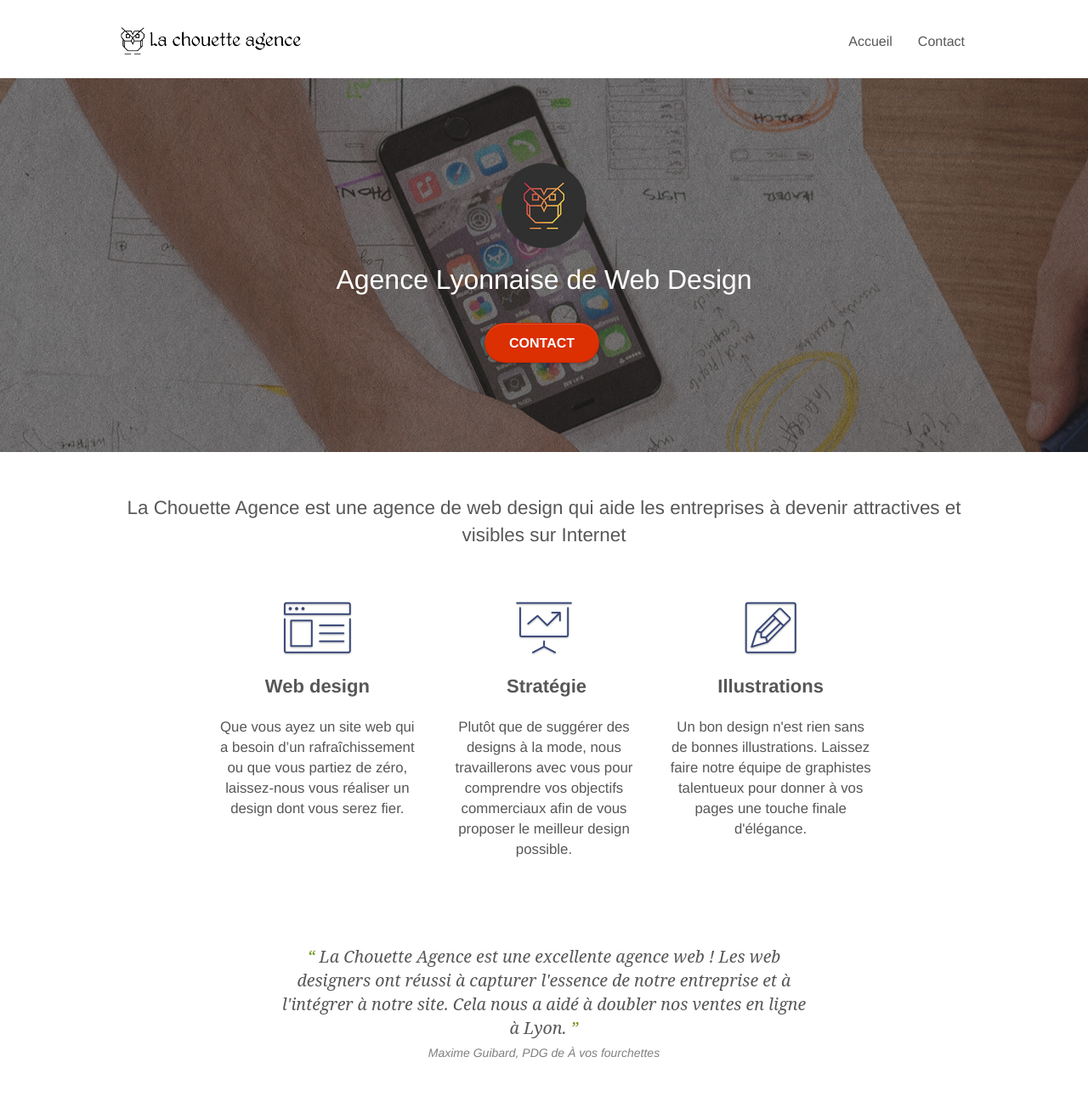
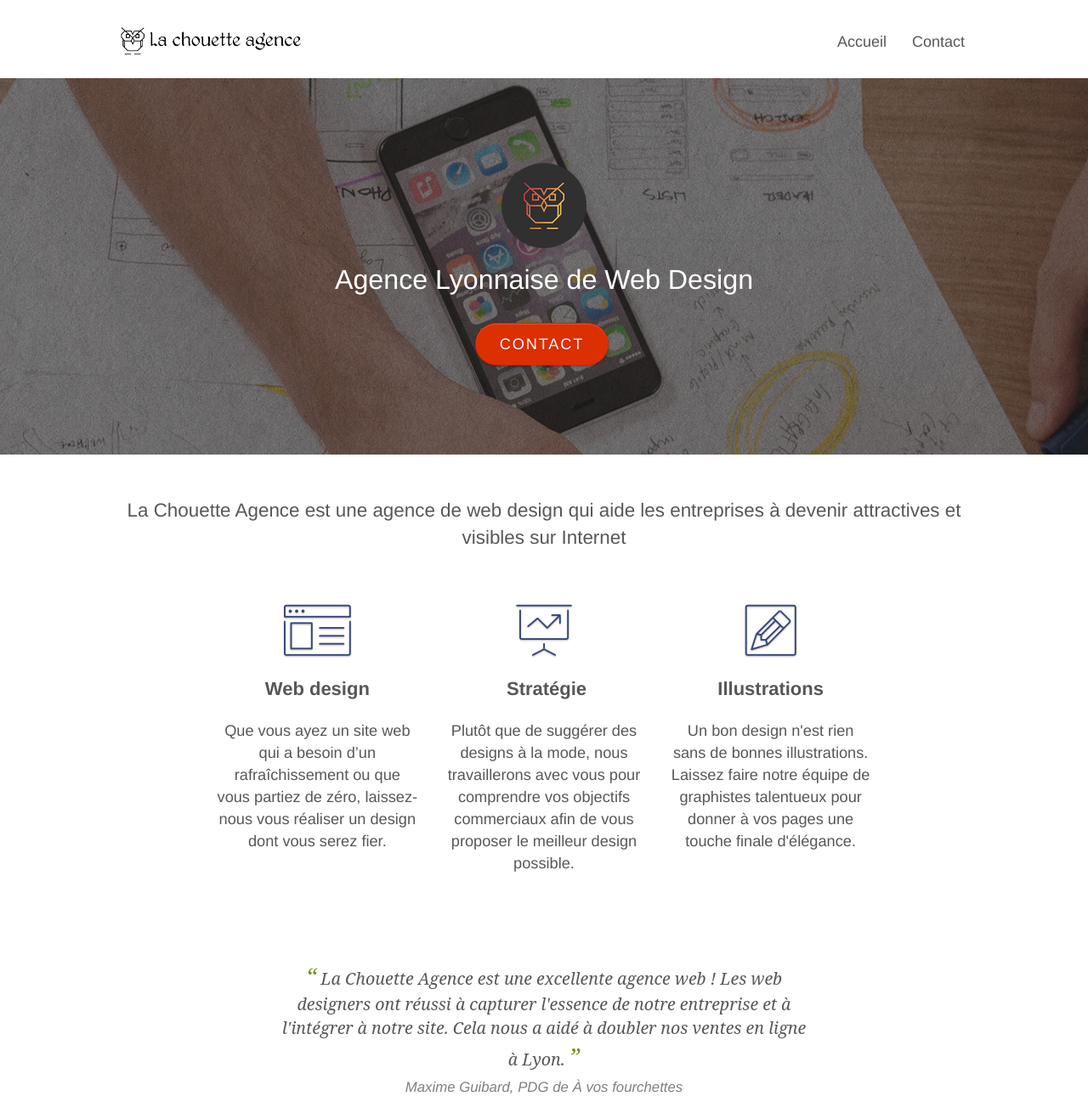
Before and after one commit to patrickcharda/La-chouette-agence, a website: page index.html in a window 1280 px wide. Shown: the top 1297 px of the page at 85% size. Drawn offline with Linux system fonts and the light colour scheme; grey boxes are pictures that could not be loaded.

Commit message:
modifs de font-size

```diff
--- a/index.html
+++ b/index.html
@@ -71,7 +71,7 @@
 								Agence Lyonnaise de Web Design
 							</h1>
 							<div class="text-center">
-								<a href="contact.html" class="btn btn-lg btn-clean btn-rd cta-hero btn-atomic-tangerine" id="cta-hero">Contact</a>
+								<a href="contact.html" class="btn btn-lg btn-clean btn-rd cta-hero btn-atomic-tangerine letter-sp" id="cta-hero">Contact</a>
 							</div>
 						</div>
 					</div>
@@ -218,7 +218,7 @@
 							Prêt pour redonner vie à votre projet?<br>Contactez notre équipe !
 						</h2>
 						<div class="col-sm-12 text-center">
-							<a href="contact.html" class="btn btn-atomic-tangerine btn-clean btn-rd btn-lg cta-hero">Contact</a>
+							<a href="contact.html" class="btn btn-atomic-tangerine btn-clean btn-rd btn-lg cta-hero letter-sp">Contact</a>
 						</div>
 					</div>
 				</div>
--- a/main.scss
+++ b/main.scss
@@ -490,7 +490,7 @@ button {
 }
 #bloc-1-hero {
 	h1 {
-		font-size: 32px;
+		font-size: 2.3em;
 	}
 }
 .navbar {
@@ -530,7 +530,7 @@ button {
 	>li {
 		float: left;
 		margin-top: 4px;
-		font-size: 16px;
+		font-size: 18px;
 		a {
 			&:hover {
 				background: transparent;
@@ -828,7 +828,7 @@ h3 {
 	font-family: "helvetica";
 	font-weight: 400;
 	color: #575757 !important;
-	font-size: 15px;
+	/*font-size: 16px;*/
 	/*text-transform: uppercase;*/
 	font-size: 1.4em;
 	line-height: 1.4em;
@@ -855,18 +855,18 @@ p {
 	font-family: "helvetica";
 	font-weight: 400;
 	color: #575757;
-	font-size: 1.2em;
+	font-size: 1.3em;
 }
 .highlight {
 	padding-bottom: 1.3em;
-	font-size: 1.6em;
+	font-size: 1.6em !important;
 	font-weight: 500;
 	font-family: "Helvetica";
 	color: #575757;
 }
 .highlight-italic {
 	font-family: "Serif";
-	font-size: 1.4em;
+	font-size: 1.4em !important;
 	color: #575757;
 	border-left: none !important;
 	font-style: italic;
@@ -874,12 +874,12 @@ p {
 	&::before {
 		content: "“";
 		color: #6f911a;
-		font-size: 1em;
+		font-size: 1.4em;
 	}
 	&::after {
 		content:"”";
 		color: #6f911a;
-		font-size: 1em;
+		font-size: 1.4em;
 	}
 }
 label {
@@ -918,7 +918,7 @@ label {
 	color: #FFFFFF !important;
 	text-transform: uppercase;
 	padding: 12px 28px 12px 28px;
-	font-size: 16px;
+	font-size: 18px;
 	font-weight: 700;
 }
 .social {
@@ -1368,3 +1368,11 @@ label {
 		padding-right: 0;
 	}
 }
+.letter-sp {
+	letter-spacing: 0.1em;
+	font-size: 1.3em;
+	font-weight: 500;
+}
+em {
+	font-size: 1.2em;
+}
```
Also changed, not shown: style.css, 1 other file.
